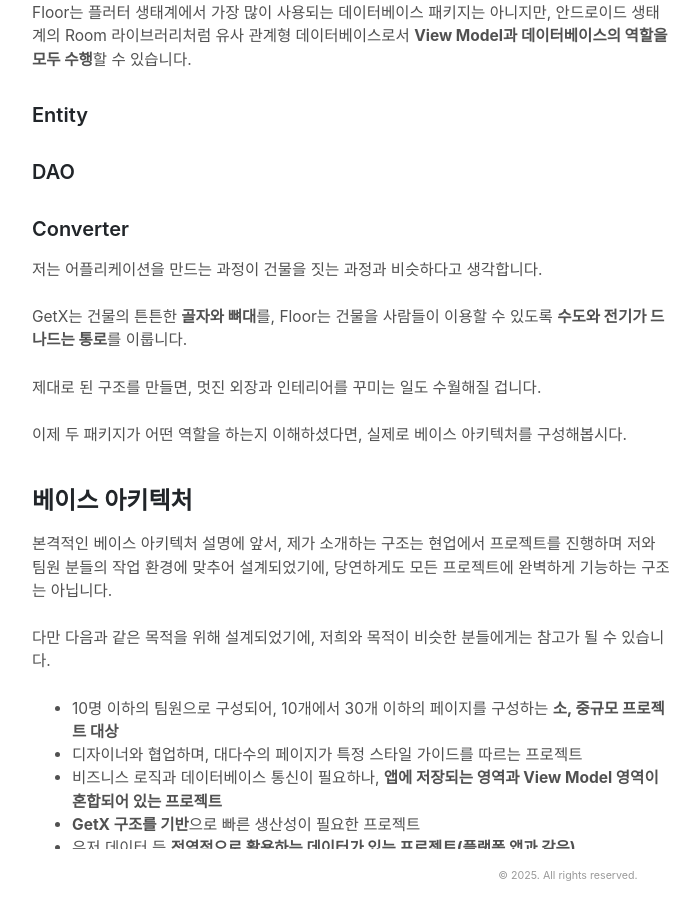
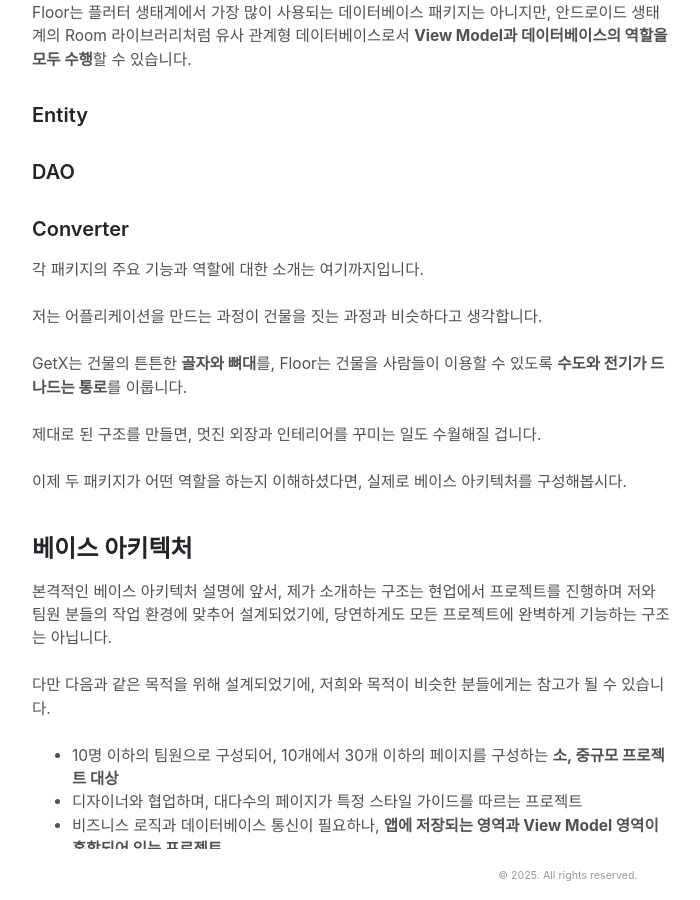
Before and after one commit to dc143cDev/dc143cDev.github.io, a Jekyll site: the page built from _posts/2024-12-07-base-architecture.md, in a window 1280 px wide and 900 px high, scrolled down 1896 px. Shown: the whole window, without its empty margins (288-988 px from the left). Built offline with Jekyll 4.4.1, drawn with Linux system fonts in a browser that asks for light colours; some web fonts are replaced.

Commit message:
Update 2024-12-07-base-architecture.md

```diff
--- a/_posts/2024-12-07-base-architecture.md
+++ b/_posts/2024-12-07-base-architecture.md
@@ -73,6 +73,7 @@
 ### Converter
 
 
+각 패키지의 주요 기능과 역할에 대한 소개는 여기까지입니다.
 
 저는 어플리케이션을 만드는 과정이 건물을 짓는 과정과 비슷하다고 생각합니다.
 
```
